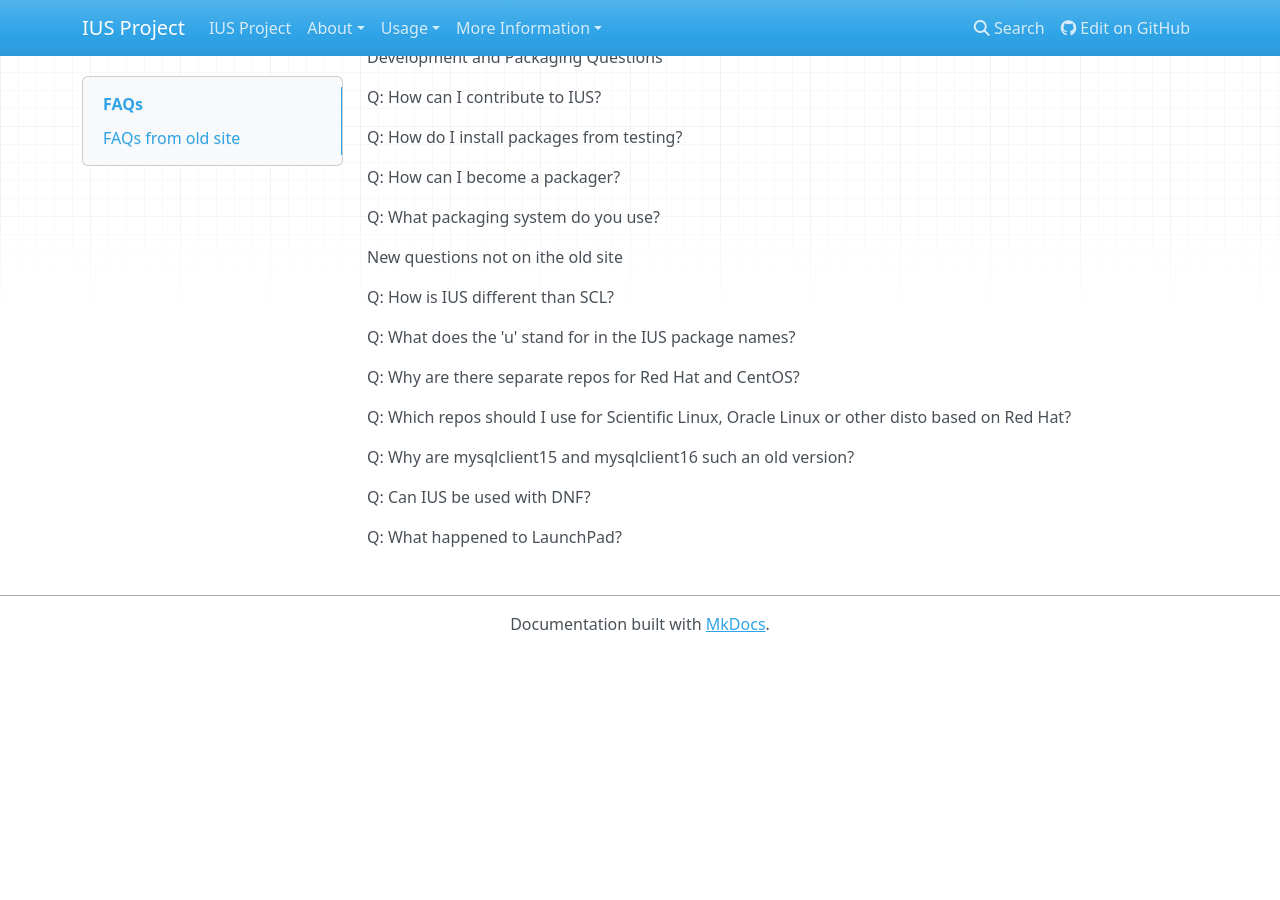
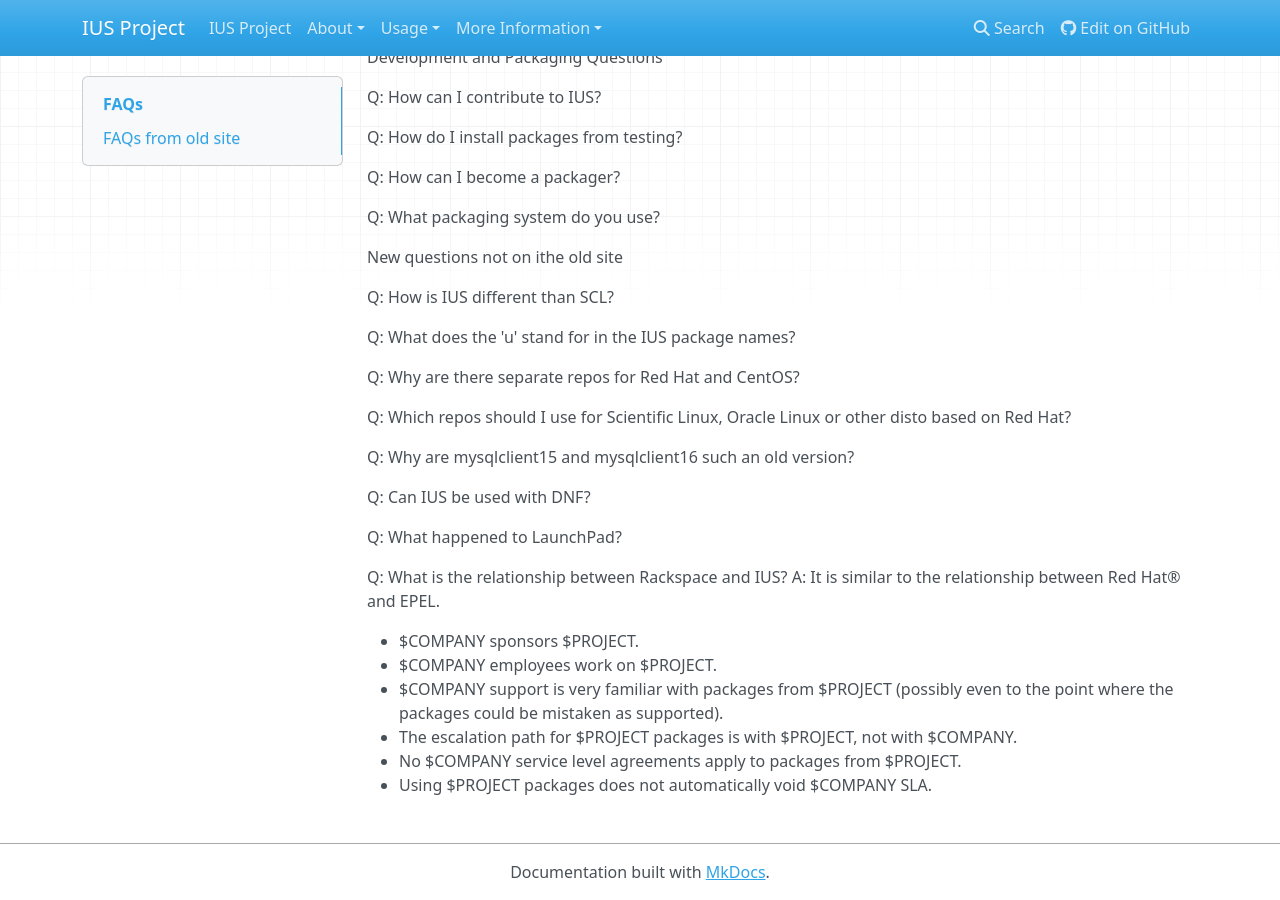
Before and after one commit to iusrepo/ius.io, an MkDocs documentation site: the page built from docs/FAQs.md, in a window 1280 px wide and 900 px high, scrolled down 776 px. Built offline with MkDocs 1.6.1, drawn with Linux system fonts in a browser that asks for light colours; nearby versions of some CDN libraries; old or Windows-style settings are respelled for this version of MkDocs; before the commit the page ends 1428 px from its top, so only the background shows below that.

Commit message:
explain relationship between Rackspace and IUS

```diff
--- a/docs/FAQs.md
+++ b/docs/FAQs.md
@@ -64,4 +64,16 @@ Q: Can IUS be used with DNF?
 
 Q: What happened to LaunchPad?
 
+Q: What is the relationship between Rackspace and IUS?
+A: It is similar to the relationship between Red Hat® and EPEL.
+
+* $COMPANY sponsors $PROJECT.
+* $COMPANY employees work on $PROJECT.
+* $COMPANY support is very familiar with packages from $PROJECT (possibly even
+  to the point where the packages could be mistaken as supported).
+* The escalation path for $PROJECT packages is with $PROJECT, not with $COMPANY.
+* No $COMPANY service level agreements apply to packages from $PROJECT.
+* Using $PROJECT packages does not automatically void $COMPANY SLA.
+
+
 [0]: History.md
```
